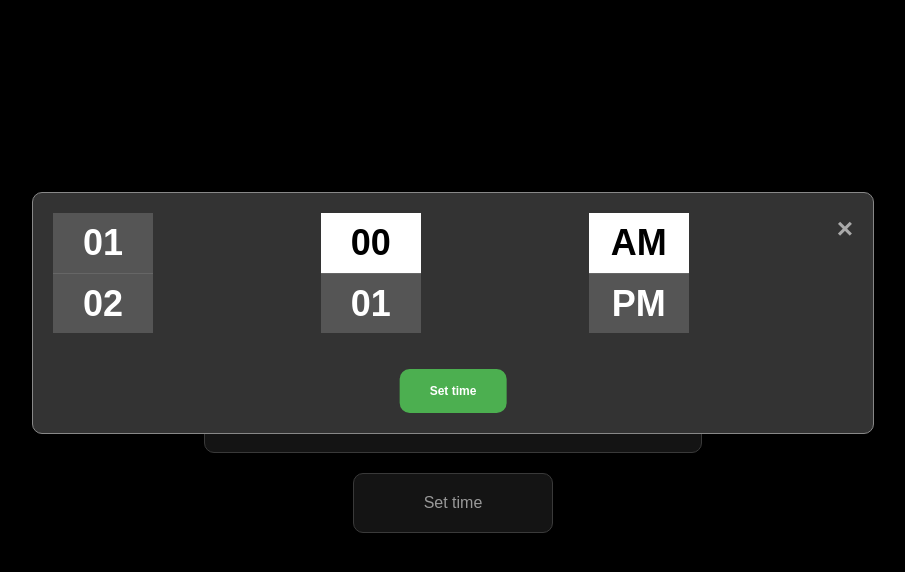
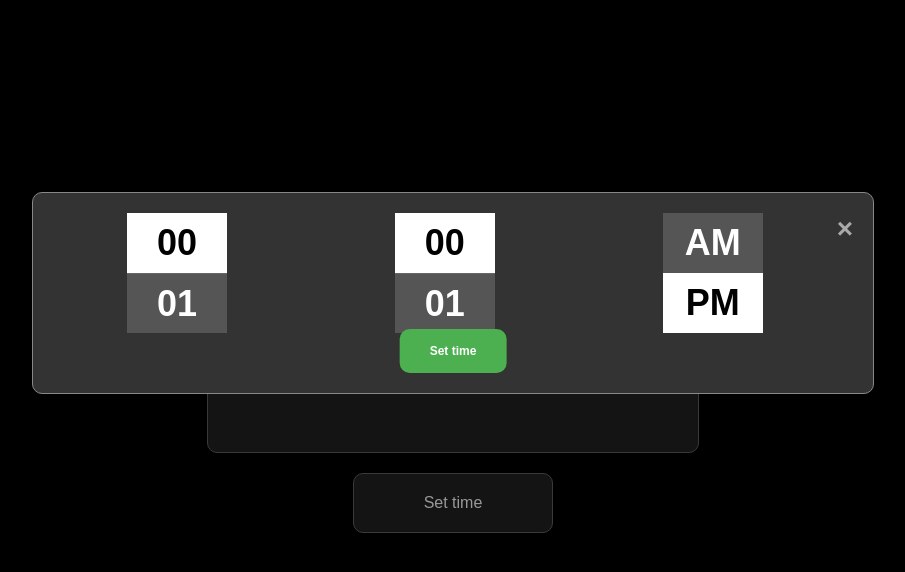
Before and after one commit to UrielP-Dev/Clock, a plain HTML site: page index.html in a window 1280 px wide. Both pictures are taken after a click on the button "Set time". Shown: the whole page, without its empty margins (187-1092 px from the left). Drawn offline with Linux system fonts and the light colour scheme.

Commit message:
We added infinite scroll functions, automatic selection without having to click on the element, distinguish between AM and PM due to the 24h format

```diff
--- a/script.js
+++ b/script.js
@@ -11,16 +11,13 @@ document.addEventListener('DOMContentLoaded', () => {
     let selectedMinute = '00';
     let selectedMode = 'AM';
 
-
     openModalButton.onclick = function() {
         modal.style.display = 'block';
     }
 
-
     closeButton.onclick = function() {
         modal.style.display = 'none';
     }
-
 
     window.onclick = function(event) {
         if (event.target === modal) {
@@ -32,14 +29,13 @@ document.addEventListener('DOMContentLoaded', () => {
         const innerContainer = document.createElement('div');
         innerContainer.className = 'scroll-container-inner';
 
-
         items.forEach(item => {
             const div = document.createElement('div');
             div.className = 'scroll-item';
             div.textContent = item;
             innerContainer.appendChild(div);
         });
-
+        /* Carrusel infinite */
         items.forEach(item => {
             const div = document.createElement('div');
             div.className = 'scroll-item clone';
@@ -48,6 +44,9 @@ document.addEventListener('DOMContentLoaded', () => {
         });
 
         container.appendChild(innerContainer);
+
+        const initialIndex = items.findIndex(item => item === initialSelection);
+        container.scrollTop = innerContainer.children[initialIndex].offsetTop - (container.clientHeight / 2 - innerContainer.children[0].clientHeight / 2);
 
         const updateSelection = (selectedValue) => {
             Array.from(innerContainer.children).forEach(item => {
@@ -60,7 +59,6 @@ document.addEventListener('DOMContentLoaded', () => {
 
         updateSelection(initialSelection);
 
-
         innerContainer.onclick = (event) => {
             if (event.target.classList.contains('scroll-item')) {
                 onClick(event.target.textContent);
@@ -68,18 +66,106 @@ document.addEventListener('DOMContentLoaded', () => {
             }
         };
 
-        // Controlar el desplazamiento del carrusel
         container.addEventListener('wheel', (event) => {
-            event.preventDefault(); // Evita el scroll normal
-            const scrollAmount = event.deltaY * .7; // Ajusta la cantidad de desplazamiento
+            event.preventDefault();
+            const scrollAmount = event.deltaY * 0.7;
             container.scrollBy({
                 top: scrollAmount,
                 behavior: 'smooth'
             });
         });
+/* Dimitry */
+        container.addEventListener('scroll', () => {
+            const { scrollTop, scrollHeight, clientHeight } = container;
+            if (scrollTop <= 0) {
+                container.scrollTop = scrollHeight / 2;
+            } else if (scrollTop + clientHeight >= scrollHeight) {
+                container.scrollTop = scrollHeight / 2;
+            }
+            checkSelectedItem();
+        });
+        const updateAMPMMode = () => {
+            if (parseInt(selectedHour, 10) >= 12) {
+                selectedMode = parseInt(selectedHour, 10) >= 12 ? 'PM' : 'AM';
+                if (parseInt(selectedHour, 10) > 12) {
+                    selectedHour = (parseInt(selectedHour, 10) - 12).toString().padStart(2, '0');
+                } else if (selectedHour === '12') {
+                    selectedMode = 'PM';
+                }
+            } else {
+                selectedMode = 'AM';
+                if (selectedHour === '00') {
+                    selectedHour = '12';
+                }
+            }
+
+            modeElement.textContent = selectedMode;
+
+            const amPmItems = Array.from(document.getElementById('amPmCarousel').children);
+            amPmItems.forEach(item => {
+                item.classList.remove('selected');
+                if (item.textContent === selectedMode) {
+                    item.classList.add('selected');
+                }
+            });
+        };
+        const checkSelectedItem = () => {
+            const items = Array.from(innerContainer.children);
+            let closestItem;
+            let minDistance = Number.POSITIVE_INFINITY;
+/* End Dimitry */
+            items.forEach(item => {
+                const itemOffsetTop = item.offsetTop;
+                const itemHeight = item.clientHeight;
+                const itemCenter = itemOffsetTop + itemHeight / 2;
+                const containerCenter = container.scrollTop + container.clientHeight / 2;
+                const distance = Math.abs(itemCenter - containerCenter);
+
+                if (distance < minDistance) {
+                    minDistance = distance;
+                    closestItem = item;
+                }
+            });
+
+            if (closestItem) {
+                const itemValue = closestItem.textContent;
+                onClick(itemValue);
+                updateSelection(itemValue);
+                updateAMPMMode();
+            }
+        };
+
+        checkSelectedItem();
     };
 
-    const hourItems = Array.from({ length: 12 }, (_, i) => (i + 1).toString().padStart(2, '0'));
+    const populateAmPmSelector = (container, items, initialSelection, onClick) => {
+        items.forEach(item => {
+            const div = document.createElement('div');
+            div.className = 'scroll-item';
+            div.textContent = item;
+            container.appendChild(div);
+        });
+
+        const updateSelection = (selectedValue) => {
+            Array.from(container.children).forEach(item => {
+                item.classList.remove('selected');
+                if (item.textContent === selectedValue) {
+                    item.classList.add('selected');
+                }
+            });
+        };
+
+        updateSelection(initialSelection);
+
+        container.onclick = (event) => {
+            if (event.target.classList.contains('scroll-item')) {
+                onClick(event.target.textContent);
+                updateSelection(event.target.textContent);
+            }
+        };
+    };
+
+    const hourItems = Array.from({ length: 24 }, (_, i) => i.toString().padStart(2, '0'));
     const minuteItems = Array.from({ length: 60 }, (_, i) => i.toString().padStart(2, '0'));
     const amPmItems = ['AM', 'PM'];
 
@@ -89,8 +175,7 @@ document.addEventListener('DOMContentLoaded', () => {
 
     populateCarousel(hourCarousel, hourItems, selectedHour, (value) => selectedHour = value);
     populateCarousel(minuteCarousel, minuteItems, selectedMinute, (value) => selectedMinute = value);
-    populateCarousel(amPmCarousel, amPmItems, selectedMode, (value) => selectedMode = value);
-
+    populateAmPmSelector(amPmCarousel, amPmItems, selectedMode, (value) => selectedMode = value);
 
     acceptButton.onclick = function() {
         hoursElement.textContent = selectedHour;
--- a/styles.css
+++ b/styles.css
@@ -68,7 +68,7 @@ body {
     margin: 15% auto;
     padding: 20px;
     border: 1px solid #888;
-    height: 200px;
+    height: 20vh;
     width: 80%;
     max-width: 800px;
     border-radius: 10px;
@@ -95,22 +95,28 @@ body {
     justify-content: space-around;
     align-items: center;
     gap: 20px;
+    margin-bottom: 20px;
 }
 
 .carousel-item {
-    position: relative;
-    width: 100%;
+    display: flex;
+    flex-direction: column;
+    align-items: center; /* Se centra a lo largo */
+    width: 100px;
     height: 120px;
     overflow: hidden;
 }
 
+
 .scroll-container {
     display: flex;
+    flex-direction: column;
+    align-items: center; /* Los vamos a centrar a lo alto */
     overflow-y: hidden;
-    scroll-snap-type: y mandatory;
     height: 100%;
     width: 100%;
     position: relative;
+    scroll-snap-type: y mandatory;
     scroll-behavior: smooth;
 }
 
@@ -118,6 +124,7 @@ body {
     display: flex;
     flex-direction: column;
 }
+
 
 .scroll-container::-webkit-scrollbar {
     display: none;
@@ -127,7 +134,6 @@ body {
     -ms-overflow-style: none;
     scrollbar-width: none;
 }
-
 
 .scroll-item {
     flex: 0 0 auto;
@@ -143,7 +149,6 @@ body {
     scroll-snap-align: center;
 }
 
-/* Elementos clonados para carrusel infinito */
 .scroll-item.clone {
     background-color: #444;
     color: #bbb;
@@ -153,6 +158,7 @@ body {
     background-color: white;
     color: black;
 }
+
 
 
 .accept-button {
@@ -167,9 +173,23 @@ body {
     position: absolute;
     bottom: 20px;
     left: 50%;
-    transform: translateX(-50%);
+    transform: translateX(-50%); /* Esto no es completamente exacto, pero si no hay mas elementos deberia jalar */
 }
 
 .accept-button:hover {
-    background-color: #45a049; /* Darker green on hover */
+    background-color: #45a049;
 }
+
+
+#amPmCarousel {
+    display: flex;
+    flex-direction: column;
+    align-items: center;
+}
+
+#amPmCarousel .scroll-item {
+    width: 100%;
+    height: 60px;
+    border-bottom: none;
+    text-align: center;
+}
```
